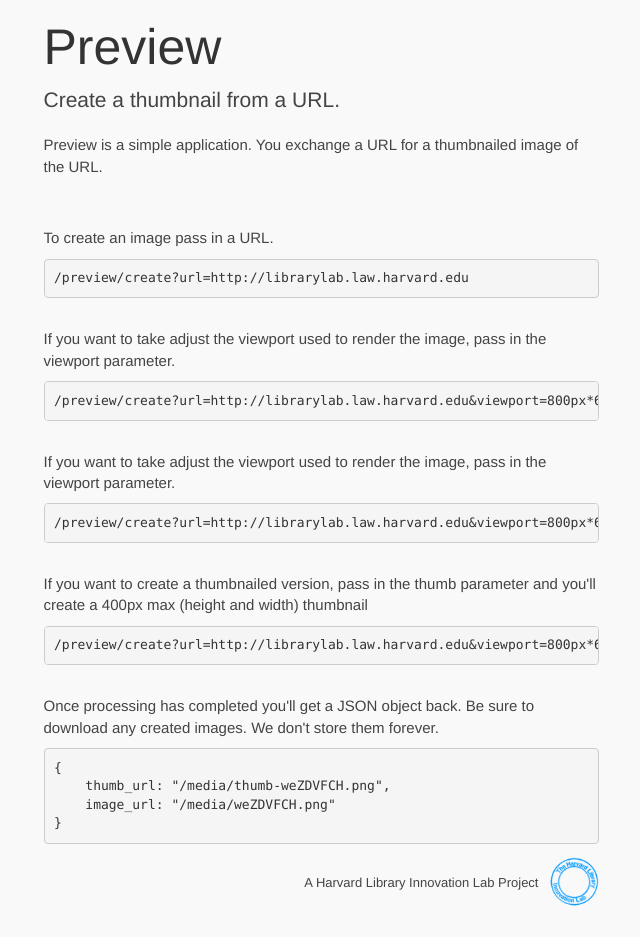
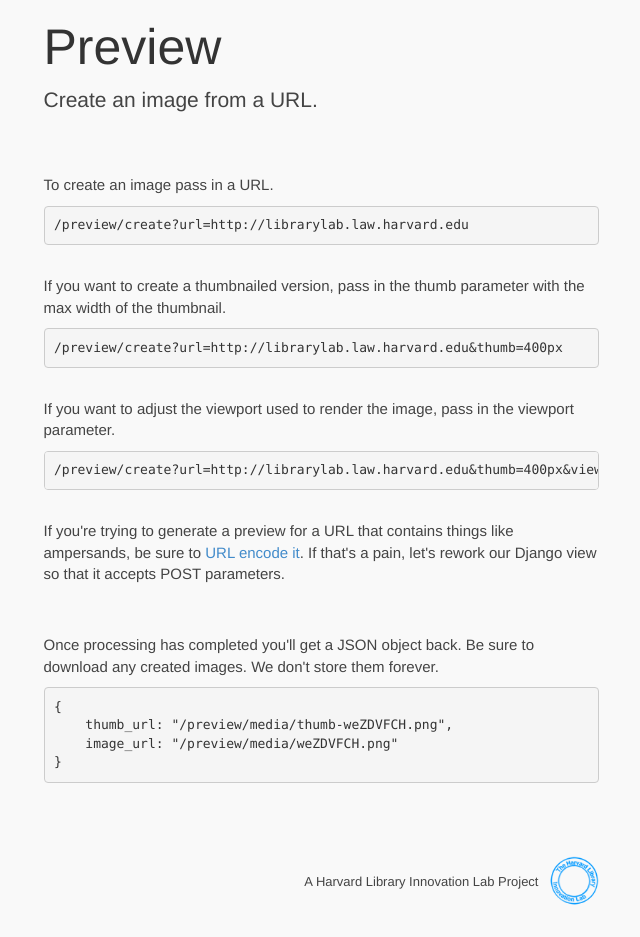
Before and after one commit to harvard-lil/preview, a Django app: template preview_web/preview/templates/landing.html in a window 1280 px wide. Shown: the whole page, without its empty margins (319-959 px from the left). After the commit the page ends 905 px from the top, so only its background shows below. Run offline with Django 3.2, Linux system fonts and the light colour scheme; the template is opened without the code that fills it, so the values that code supplies are empty; some libraries are stand-ins or nearby versions.

Commit message:
Reworked thumbnailing so that we use the width to scale the image.
Cleaned up all kinds of copy on the landing page.

```diff
--- a/preview_web/preview/settings.example.py
+++ b/preview_web/preview/settings.example.py
@@ -77,6 +77,10 @@ USE_TZ = True
 # https://docs.djangoproject.com/en/1.6/howto/static-files/
 STATIC_URL = '/static/'
 
+STATICFILES_DIRS = (
+    os.path.join(BASE_DIR, "static"),
+)
+
 
 # We put our generated screen captures here
 MEDIA_ROOT = '/tmp/previews'
--- a/preview_web/preview/templates/landing.html
+++ b/preview_web/preview/templates/landing.html
@@ -31,26 +31,25 @@
         <div class="row">
             <div class="col-sm-6 col-sm-offset-3">
                 <h1>Preview</h1>
-                <p class="lead">Create a thumbnail from a URL.</p>
-                <p>Preview is a simple application. You exchange a URL for a thumbnailed image of the URL.</p>
+                <p class="lead">Create an image from a URL.</p>
                 <br>
                 <br>
                 <p>To create an image pass in a URL.</p>
                 <pre>/preview/create?url=http://librarylab.law.harvard.edu</pre>
                 <br>
-                <p>If you want to take adjust the viewport used to render the image, pass in the viewport parameter.</p>
-                <pre>/preview/create?url=http://librarylab.law.harvard.edu&viewport=800px*600px</pre>
+                <p>If you want to create a thumbnailed version, pass in the thumb parameter with the max width of the thumbnail.</p>
+                <pre>/preview/create?url=http://librarylab.law.harvard.edu&thumb=400px</pre>
                 <br>
-                <p>If you want to take adjust the viewport used to render the image, pass in the viewport parameter.</p>
-                <pre>/preview/create?url=http://librarylab.law.harvard.edu&viewport=800px*600px</pre>
+                <p>If you want to adjust the viewport used to render the image, pass in the viewport parameter.</p>
+                <pre>/preview/create?url=http://librarylab.law.harvard.edu&thumb=400px&viewport=800px*2000px</pre>
                 <br>
-                <p>If you want to create a thumbnailed version, pass in the thumb parameter and you'll create a 400px max (height and width) thumbnail</p>
-                <pre>/preview/create?url=http://librarylab.law.harvard.edu&viewport=800px*600px&thumb=true</pre>
+                <p>If you're trying to generate a preview for a URL that contains things like ampersands, be sure to <a href="http://en.wikipedia.org/wiki/Percent-encoding">URL encode it</a>. If that's a pain, let's rework our Django view so that it accepts POST parameters.</a></p>
+                <br>
                 <br>
                 <p>Once processing has completed you'll get a JSON object back. Be sure to download any created images. We don't store them forever.</p>
 <pre>{
-    thumb_url: "/media/thumb-weZDVFCH.png",
-    image_url: "/media/weZDVFCH.png"
+    thumb_url: "/preview/media/thumb-weZDVFCH.png",
+    image_url: "/preview/media/weZDVFCH.png"
 }</pre>
             </div>
         </div>
@@ -60,6 +59,9 @@
 
       <div class="row footer">
           <div class="col-sm-6 col-sm-offset-3">
+              <br>
+              <br>
+              <br>
             <div class="branding">
                 <a class="lil" href="http://librarylab.law.harvard.edu">A Harvard Library Innovation Lab Project<img class="logo" src="{% static "img/liblabstamp.png" %}"></a>
             </div>
```
Also changed, not shown: preview_web/preview/views/common.py (+19 -4 lines).
